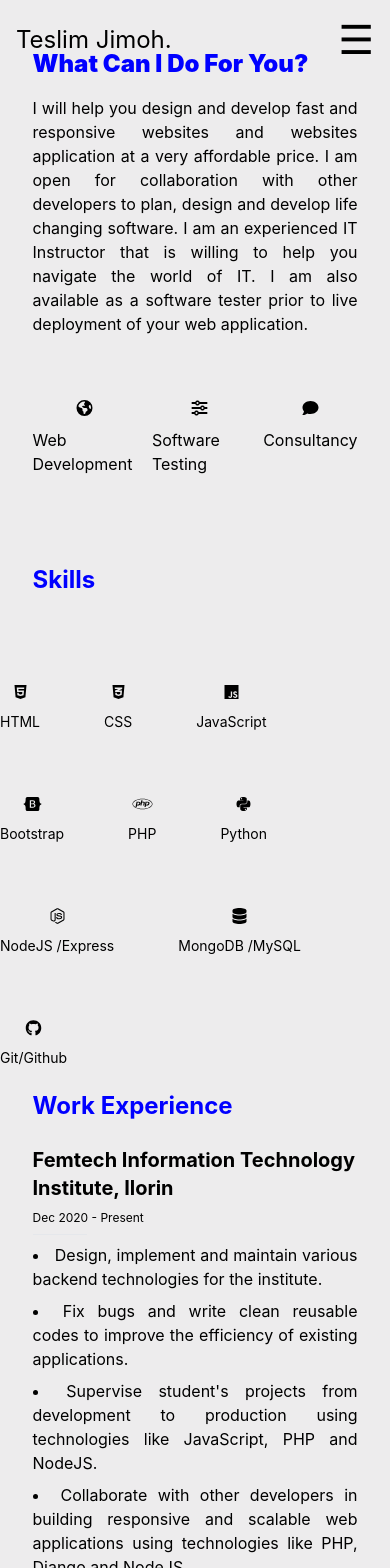
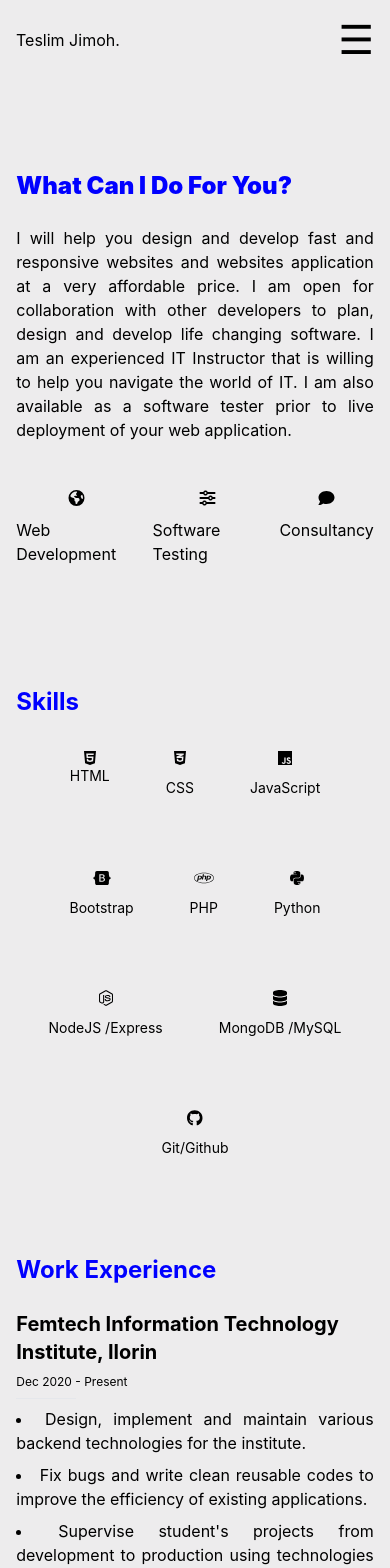
Before and after one commit to Moyowaaaa/Teslim-Jimoh, a Next.js app: page /about in a window 390 px wide. Shown: the top 1568 px of the page. Built offline with nearby package versions, Linux system fonts and the light colour scheme.

Commit message:
mobile responseiveness

```diff
--- a/components/Footer.js
+++ b/components/Footer.js
@@ -20,7 +20,7 @@ const Footer = () => {
   return (
     <div className='flex flex-col h-auto bg-[#edeced] text-[black]'>
 
-      <div className='my-4 w-full flex justify-end px-6 items-flex-end '>
+      <div className='my-4 w-full flex justify-center px-6 lg:justify-end lg:items-flex-end '>
         {/* <div>
           <p className='text-base lg:text-xl font-bold'>Teslim Jimoh.</p>
         </div> */}
--- /dev/null
+++ b/components/MobileMenu.js
@@ -0,0 +1,79 @@
+import React,{useState} from 'react'
+import Link from 'next/link'
+import Router from 'next/router'
+import { useRouter } from "next/router";
+
+
+const MobileMenu = ({openMenu, closeMenu}) => {
+    const router = useRouter()
+
+
+
+
+
+
+  return (
+      <div className={`w-full border-2 border-[teal] absolute h-screen overlay ${openMenu ? "hidden":"block"}`}>
+          <div className='flex flex-col h-full justify-center items-center'>
+              <div className=' text-3xl text-white text-white w-[55px] flex items-center justify-center bg-[skyblue] py-2 px-2 hover:bg-[blue] text-white cursor-pointer rounded-full 'onClick={closeMenu}>X</div>
+
+
+              <div className='flex flex-col justify-center items-center'>
+              <Link href='/'><p className='py-4 text-3xl text-white'>home</p></Link>
+
+
+
+              <Link href ="/about">
+        <p className={` py-4 text-3xl text-white  ${router.pathname === "/about" || router.pathname == '/about' ? " " : ""}` }>about</p>
+        </Link>
+
+
+        <Link href="/projects">
+             <p className=' py-4 text-3xl text-white '>projects</p>
+        </Link>
+
+
+        <Link href="/about/#contact">
+
+                <p className={`py-4 text-3xl text-white  ${router.pathname === "/about#contac" || router.pathname == '/about#contact' ? "border-b-2 border-[blue] " : ""}`}>contact</p></Link>
+
+
+
+
+
+
+              </div>
+          </div>
+
+      {/*<div className={`drop-shadow-xl bg-white fixed flex  top-[20px] w-screen pb-6 ${openMenu ? "hidden":"block"}` }
+
+         </div>
+    <div className='flex flex-col w-full text-center'>
+
+    <Link href='/'><p className='hover:border-b-2 border-[blue]'>Teslim Jimoh.</p></Link>
+
+          <Link href ="/about">
+        <p className={`hover:border-b-2 py-4 border-[blue] ${router.pathname === "/about" || router.pathname == '/about' ? " " : ""}` }>about</p>
+        </Link>
+
+        <Link href="/projects">
+             <p className='hover:border-b-2 py-4 border-[blue]'>projects</p>
+        </Link>
+
+
+
+              <Link href="/about/#contact">
+
+                <p className={`hover:border-b-2 py-4 border-[blue] ${router.pathname === "/about#contac" || router.pathname == '/about#contact' ? "border-b-2 border-[blue] " : ""}`}>contact</p></Link>
+
+
+        <div onClick={closeMenu}>X</div>
+    </div> */}
+
+
+    // </div>
+
+  )
+}
+
+export default MobileMenu
--- a/components/MobileNav.js
+++ b/components/MobileNav.js
@@ -1,53 +1,46 @@
 import React,{useEffect, useState} from 'react'
+import MobileMenu from './MobileMenu'
+
+
+
+const MobileNav = () => {
+    const [openMenu, setOpenMenu] = useState(true)
+    // const [closeMenu, setCloseMenu] = useState(false)
+
+
+    const open = () => {
+   setOpenMenu(false)
+    }
+
+    const closeMenu = () => {
+      setOpenMenu(true)
+    }
 
 
 
 
-const MobileNav = () => {
-    const [show, setShow] = useState(false)
 
 
-    const openNav = () => {
-        setShow(true)
-    }
-
-    const closeNav = () => {
-        setShow(false)
-    }
-    // useEffect(() => {
-    //     window.addEventListener("load", this.myfunction);
-    // })
-
-
-    // const openNav = () => {
-    //     document.getElementById("mobile").class.width = "100%";
-    // }
-
-    // const closeNav = () => {
-    //     document.getElementById("mobile").style.width = "0";
-    // }
 
   return (
-    <div className='flex  lg:hidden h-[5rem] items-center justify-between px-4'>
+    <div className='flex w-screen  lg:hidden h-[5rem] '>
 
-    <div className='flex flex-col justify-center text-2xl'>
+      <div className='items-center flex w-full justify-between px-4'>
+    <div className='flex flex-col justify-center text-base'>
         Teslim Jimoh.
     </div>
 
 
-    {/* <div id ="mobile" className={`${show ? "hidden" :"" }`}>
-      <a href="javascript:void(0)" class="closebtn" onClick={closeNav}>&times;</a>
-      <div class="ml"  onClick="closeNav">
-         <a href="#">Home</a>
-        <a href="#about">About Me</a>
-        <a href="#portfolio">Portfolio</a>
-        <a href="#contact">Contact</a>
-      </div>
-  </div> */}
 
 
-  <span id="button" className='text-[40px] cursor-pointer'  onClick={openNav}>
+
+  <span id="button" className='text-[40px] cursor-pointer' onClick={open}>
   &#9776;</span>
+  </div>
+
+
+
+  <MobileMenu openMenu={openMenu} closeMenu={closeMenu} />
     </div>
   )
 }
--- a/components/Navbar.js
+++ b/components/Navbar.js
@@ -25,7 +25,7 @@ const Navbar = () => {
         </Link>
 
 
-              {/* <a href="#resume" className='hover:border-b-2 border-[blue]'>resumé</a> */}
+
               <Link href="/about/#contact">
 
                 <p className={`hover:border-b-2 border-[blue] ${router.pathname === "/about#contac" || router.pathname == '/about#contact' ? "border-b-2 border-[blue] " : ""}`}>contact</p></Link>
--- a/components/ProjectsHeader.js
+++ b/components/ProjectsHeader.js
@@ -7,13 +7,13 @@ import { FontAwesomeIcon } from '@fortawesome/react-fontawesome'
 const ProjectsHeader = () => {
   return (
     <div>
-        <div className='hidden lg:flex items-center w-full h-[5rem]  cursor-pointer  justify-between px-6 bg-[#edeced] text-[black] fixed z-50 '>
+        <div className='w-screen flex items-center lg:w-full h-[4rem]  cursor-pointer  justify-between px-6 bg-[#edeced] text-[black] fixed z-50 '>
 
 
         <Link href='/'><p className='hover:border-b-2 border-[blue]'>Teslim Jimoh.</p></Link>
 
 
-        <Link href='https://github.com/teslim191?tab=repositories' target="_blank" rel="noreferrer"><div className='flex items-center cursor-pointer hover:underline hover:text-[blue]'>See More &nbsp;&nbsp;<FontAwesomeIcon icon={faGithub} width={20} className="hover:text-[blue]" /></div></Link>
+        <Link href='https://github.com/teslim191?tab=repositories' target="_blank" rel="noreferrer"><div className='flex items-center cursor-pointer hover:underline hover:text-[blue]'><span className='hidden lg:flex'>See More</span> &nbsp;&nbsp;<FontAwesomeIcon icon={faGithub} width={20} className="hover:text-[blue]" /></div></Link>
         </div>
     </div>
   )
--- a/pages/about.js
+++ b/pages/about.js
@@ -19,7 +19,21 @@ import teslim from "../images/teslim.jpg";
 
 import Navbar from "../components/Navbar";
 
+
+
 const about = () => {
+
+  const [openMenu, setOpenMenu] = useState(true)
+const closeMenu = () => {
+  setOpenMenu(true)
+}
+
+
+useEffect(() => {
+  setOpenMenu(true)
+})
+
+
   return (
     <div>
 <Head>
@@ -27,22 +41,16 @@ const about = () => {
 <meta name="description" content="Generated by create next app" />
 <link rel="icon" href="/favicon.ico" />
 </Head>
-      <MobileNav />
+<MobileNav openMenu={openMenu} closeMenu={closeMenu} />
+
+
 <Navbar />
 
+<div className="flex flex-col pt-[4.1rem]  w-11/12 lg:w-6/12 mx-auto">
 
 
-      <div
-        className="w-full flex flex-col  h-screen justify-center  bg-[#edeced] text-[black] pt-[4rem] "
-
-      >
-        <div className="flex justify-center  w-full  lg:w-9/12 mx-auto py-6 ">
-          {/* <h1 className="w-auto  text-2xl pt-[4rem] text-center">Services</h1> */}
-          {/* <hr className=" w-7/12 ml-4"></hr> */}
-        </div>
-
-        <div className=" w-10/12 md:w-6/12 mx-auto flex flex-col my-4 gap-4 " >
-          <h2  className="flex justify-start  text-2xl text-[blue]  font-black text-center" >What Can I Do For You?</h2>
+  <div className="h-auto lg:h-screen w-full flex flex-col  justify-center ">
+  <h2  className="flex   text-2xl text-[blue]  font-black text-center py-6" >What Can I Do For You?</h2>
   <p className="text-justify w-full px-auto">
     I will help you design and develop fast and responsive websites and
     websites application at a very affordable price. I am open for
@@ -51,6 +59,7 @@ const about = () => {
     to help you navigate the world of IT. I am also available as a
     software tester prior to live deployment of your web application.
   </p>
+
 
   <div className="flex w-full gap-4 lg:gap-[4rem] pt-12 justify-center">
       <div className="flex flex-col items-center gap-3 hover:text-[blue] cursor-pointer">
@@ -70,87 +79,62 @@ const about = () => {
           <p>Consultancy</p>
       </div>
       </div>
-        </div>
-
-        <div
-        className=" flex flex-col  justify-center bg-[#edeced] text-[black] pt-[3rem]  "
-        id="resume"
-      >
-        <div className="flex items-center justify-start w-10/12 mb-12 lg:w-6/12 mx-auto py-6">
-          <h1 className="w-auto font-bold text-2xl text-[blue]">Skills</h1>
-
-        </div>
-
-        <div className=" w-[auto] md:w-6/12 mx-auto flex flex-col my-4">
-          {/* <li>HTML5</li>
-          <li>CSS3</li>
-          <li>JavaScript</li>
-          <li>JQuery</li>
-          <li>NodeJs/ExpressJs</li>
-          <li>PHP</li>
-          <li>MongoDB</li>
-          <li>Python/Django</li>
-          <li>MySQL</li>
-          <li>Git/Github</li> */}
 
 
 
-          <div className="flex w-full gap-[4rem] flex-wrap">
-              <div className="flex flex-col items-center gap-3 hover:text-[blue] cursor-pointer">
-          <FontAwesomeIcon icon={faHtml5} width={25} />
+      <div className="flex flex-col mt-[6rem]  w-full ">
+      <h1 className=" font-bold text-2xl text-[blue] py-6">Skills</h1>
+
+      <div className="w-10/12 mx-auto justify-center py-2 flex gap-[3.5rem] flex-wrap ">
+      <div className="flex flex-col items-center gap-3h-[4rem]  hover:text-[blue] cursor-pointer">
+  <FontAwesomeIcon icon={faHtml5}   />
   <p className="text-sm">HTML</p>
   </div>
 
-          <div className="flex flex-col items-center gap-3 hover:text-[blue] cursor-pointer">
-          <FontAwesomeIcon icon={faCss3Alt} width={25} />
+  <div className="flex flex-col items-center gap-3 h-[4rem] hover:text-[blue] cursor-pointer">
+  <FontAwesomeIcon icon={faCss3Alt}  />
   <p className="text-sm">CSS</p>
   </div>
 
-          <div className="flex flex-col items-center gap-3 hover:text-[blue] cursor-pointer">
-          <FontAwesomeIcon icon={faJs} width={25} />
+  <div className="flex flex-col items-center gap-3 h-[4rem] hover:text-[blue] cursor-pointer">
+  <FontAwesomeIcon icon={faJs}  />
   <p className="text-sm">JavaScript</p>
   </div>
 
-          <div className="flex flex-col items-center gap-3 hover:text-[blue] cursor-pointer">
-          <FontAwesomeIcon icon={faBootstrap} width={25} />
+  <div className="flex flex-col items-center gap-3 h-[4rem] hover:text-[blue] cursor-pointer">
+  <FontAwesomeIcon icon={faBootstrap}  />
   <p className="text-sm">Bootstrap</p>
   </div>
 
-          <div className="flex flex-col items-center gap-3 hover:text-[blue] cursor-pointer">
-          <FontAwesomeIcon icon={faPhp} width={25} />
+  <div className="flex flex-col items-center gap-3 h-[4rem] hover:text-[blue] cursor-pointer">
+  <FontAwesomeIcon icon={faPhp}  />
   <p className="text-sm">PHP</p>
   </div>
 
-          <div className="flex flex-col items-center gap-3 hover:text-[blue] cursor-pointer">
-          <FontAwesomeIcon icon={faPython} width={25} />
+  <div className="flex flex-col items-center gap-3 h-[4rem] hover:text-[blue] cursor-pointer">
+  <FontAwesomeIcon icon={faPython}  />
   <p className="text-sm">Python</p>
   </div>
 
-          <div className="flex flex-col items-center gap-3 hover:text-[blue] cursor-pointer">
-          <FontAwesomeIcon icon={faNodeJs} width={25} />
+  <div className="flex flex-col items-center gap-3 h-[4rem] hover:text-[blue] cursor-pointer">
+  <FontAwesomeIcon icon={faNodeJs}  />
   <p className="text-sm">NodeJS /Express</p>
   </div>
 
 
 
-          <div className="flex flex-col items-center gap-3 hover:text-[blue] cursor-pointer">
-          <FontAwesomeIcon icon={faDatabase} width={25} />
+  <div className="flex flex-col items-center gap-3 h-[4rem] hover:text-[blue] cursor-pointer">
+  <FontAwesomeIcon icon={faDatabase}  />
   <p className="text-sm">MongoDB /MySQL</p>
   </div>
 
 
 
-          <div className="flex flex-col items-center gap-3 hover:text-[blue] cursor-pointer">
-              <FontAwesomeIcon icon={faGithub} width={25} />
+  <div className="flex flex-col items-center gap-3 h-[4rem] hover:text-[blue] cursor-pointer">
+      <FontAwesomeIcon icon={faGithub}  />
       <p className="text-sm">Git/Github</p>
   </div>
 
-
-          </div>
-
-
-
-        </div>
   </div>
       </div>
 
@@ -158,13 +142,14 @@ const about = () => {
 
 
 
-      <div className=" w-10/12 md:w-6/12 h-screen items-center justify-center mx-auto flex flex-col my-4 ">
-      <div className="flex justify-start  w-full  lg:w-full mx-auto py-6 ">
-          <h1 className="w-auto font-bold text-2xl text-[blue]">Work Experience</h1>
-
   </div>
 
-        <div className="flex flex-col gap-2">
+
+  <div className="w-full flex flex-col h-screen pt-12 lg:pt-0">
+  <h1 className="w-auto font-bold text-2xl text-[blue] py-6">Work Experience</h1>
+
+  <div className="w-full flex flex-col gap-2">
+
   <h2 className="font-bold text-xl ">
   Femtech Information Technology Institute, Ilorin
 </h2>
@@ -191,14 +176,13 @@ const about = () => {
   Create clear, engaging lessons to draw interest and develop students
   in Web Application Development.
 </li>
-      </div>
 
 
     </div>
 
-       <div className="w-10/12 md:w-6/12 mx-auto flex flex-col my-4 mt-6">
-          <div className="flex flex-col gap-2">
-          <h2 className="font-bold text-xl">Freelance</h2>
+    <div className="w-full  flex flex-col gap-2">
+
+    <h2 className="font-bold text-xl ">Freelance</h2>
 <p className="text-xs">Feb 2020 - Present</p>
 <hr className="w-2/12"></hr>
 
@@ -207,30 +191,29 @@ const about = () => {
 </li>
 
 <li>Design websites based on clients specifications.</li>
-      </div>
+
     </div>
 
 
 
-      <div
-        className="w-full  flex flex-col justify-center bg-[#edeced] text-[black]  my-6"
-        id="contact"
-      >
-        <div className="flex items-center justify-start w-full  lg:w-6/12 mx-auto py-6 mt-[4rem]">
-          <h1 className="w-auto font-bold text-2xl text-[blue]">Contact </h1>
-
   </div>
 
-        <div className="w-6/12  m-[auto] h-auto flex flex-col mx-auto">
+
+
+  <div className="w-full flex flex-col h-screen justify-center items-center" id="contact">
+  <h1 className="w-auto font-bold text-2xl text-[blue] py-6">Contact </h1>
+
+
+  <div className="w-full mt-[2rem] flex flex-col mx-auto">
     <form>
         <div className="flex flex-col gap-2">
-                    <input type="text" placeholder="Name" className="bg-[#edeced] border-b-[2px]  focus:border-[blue] w-full px-2 py-2 outline-none placeholder:text-black"></input>
+            <input type="text" placeholder="Name" className="bg-[#edeced] border-b-[2px]  focus:border-[blue] w-full px-2 py-2 outline-none placeholder:text-black focus:placeholder:text-[darkslategrey]"></input>
 
-                    <input type="text" placeholder="Email" className="bg-[#edeced] border-b-[2px]  focus:border-[blue] w-full px-2 py-2 outline-none placeholder:text-black"></input>
+            <input type="text" placeholder="Email" className="bg-[#edeced] border-b-[2px]  focus:border-[blue] w-full px-2 py-2 outline-none placeholder:text-black focus:placeholder:text-[darkslategrey]"></input>
 
-                    <input type="text" placeholder="Subject" className="bg-[#edeced] border-b-[2px]  focus:border-[blue] w-full px-2 py-2 outline-none placeholder:text-black"></input>
+            <input type="text" placeholder="Subject" className="bg-[#edeced] border-b-[2px]  focus:border-[blue] w-full px-2 py-2 outline-none placeholder:text-black focus:placeholder:text-[darkslategrey]"></input>
 
-                    <textarea placeholder="Message" className="h-24  border-b-[2px] focus:border-[blue] bg-[#edeced] resize-none px-2 pt-2 outline-none placeholder:text-black "></textarea>
+            <textarea placeholder="Message" className="h-24  border-b-[2px] focus:border-[blue] bg-[#edeced] resize-none px-2 pt-2 outline-none placeholder:text-black focus:placeholder:text-[darkslategrey] "></textarea>
             </div>
 
             <button className="h-auto py-2 px-4 mt-12 border-[2px]  outline-none w-full bg-black text-white">Submit</button>
@@ -238,8 +221,12 @@ const about = () => {
 </div>
 
 
+
+
+
   </div>
 
+</div>
 
 
 <Footer />
--- a/pages/index.js
+++ b/pages/index.js
@@ -20,7 +20,15 @@ import Navbar from '../components/Navbar'
 export default function Home() {
 // console.log(teslim)
 
+const [openMenu, setOpenMenu] = useState(true)
+const closeMenu = () => {
+  setOpenMenu(true)
+}
 
+
+useEffect(() => {
+  setOpenMenu(true)
+})
 
 
 
@@ -33,7 +41,7 @@ export default function Home() {
         <meta name="description" content="Generated by create next app" />
         <link rel="icon" href="/favicon.ico" />
       </Head>
-      <MobileNav />
+      <MobileNav openMenu={openMenu} closeMenu={closeMenu} />
       <div className='flex flex-col-reverse lg:flex-row h-auto' >
 
 
@@ -48,12 +56,12 @@ export default function Home() {
 
             <div className=' w-full h-full flex flex-col  justify-center'>
               <div className='w-10/12 lg:w-7/12 mx-auto  flex flex-col justify-center'>
-                <h1 className='font-semibold text-[blue] text-2xl'>HELLO, EARTHLINGS.</h1>
-            <h2 className='text-4xl font-bold mb-3 '>
+                <h1 className='font-semibold text-[blue] text-1xl lg:text-2xl'>HELLO, EARTHLINGS.</h1>
+            <h2 className='text-2xl lg:text-4xl font-bold mb-3 '>
 I&apos;m Jimoh Teslim Oyewale.
 </h2>
 
-<p className='w-10/12 lg:w-full text-xs  mx-auto py-4 text-justify'>
+<p className='w-full lg:w-full text-sm   mx-auto py-4 text-justify'>
 
 I&apos;m an Innovative Software Engineer with more than 2 years of experience in Web Application Development. Demonstrated talent for front and back-end web development. Detail-oriented, with a passion for writing clean and reusable codes in problem-solving. I am passionate about transforming ideas into reality and is always motivated to take up new challenges that will enable me learn and improve on my skillset.
 </p>
@@ -83,7 +91,7 @@ I&apos;m an Innovative Software Engineer with more than 2 years of experience in
 
 
 <Link href="/about/#contact">
-<button className='h-auto px-6 lg:px-12 bg-[] border-2 border-[blue] py-4 mx-4 text-black hover:border-[black] hover:text-[white] hover:bg-[blue] rounded-lg'>Hire Me</button>
+<button className='h-auto px-6 lg:px-12 bg-[white] py-4 mr-4 text-black border-[blue] border-2 hover:bg-[blue] hover:text-white hover:border-0 rounded-lg'>Hire Me</button>
 </Link>
 </div>
 
@@ -104,13 +112,13 @@ I&apos;m an Innovative Software Engineer with more than 2 years of experience in
 
 
 
-          <div className='w-12/12 lg:w-5/12 bg-[darkslategrey] h-[35rem] lg:h-screen  lg:fixed px-auto lg:right-0 flex-col justify-center items-center flex flex-col'>
+          <div className=' hidden w-12/12 lg:w-5/12 bg-[blue] h-[35rem] lg:h-screen  lg:fixed px-auto lg:right-0 flex-col justify-center items-center lg:flex flex-col'>
 
-            <div className=' w-7/12 h-3/5 px-6 mt-6'>
+            {/* <div className=' w-7/12 h-3/5 px-6 mt-6'>
               <Image src={teslim} className="w-full h-full" />
-              {/* <Image src={profile}  className="w-full h-full" /> */}
 
-            </div>
+
+            </div> */}
 
 
 
--- a/pages/projects.js
+++ b/pages/projects.js
@@ -1,4 +1,5 @@
-import React from 'react'
+import React,{useState,useEffect} from 'react'
+import Head from 'next/head'
 import Link from 'next/link'
 import First from "../images/portfolio1.PNG"
 import Second from "../images/portfolio.PNG"
@@ -13,26 +14,33 @@ import { faCoffee,faEnvelope, faExternalLinkAlt} from '@fortawesome/free-solid-s
 import { FontAwesomeIcon } from '@fortawesome/react-fontawesome'
 
 const projects = () => {
-  // console.log(First)
-  // console.log(Second)
-  // console.log(Third)
-  // console.log(Fourth)
-  // console.log(Fifth)
+
+  const [openMenu, setOpenMenu] = useState(true)
+const closeMenu = () => {
+  setOpenMenu(true)
+}
+
+
+useEffect(() => {
+  setOpenMenu(true)
+})
+
+
   return (
-    <div className='h-content lg:h-auto  flex flex-col bg-[#edeced] text-[black]'>
-      {/* <Link href="/">
-        <div className='flex w-full h-[3rem]  items-center  mb-2 text-xl font-semibold cursor-pointer justify-around'>
-            <p className='hover:border-b-2 border-b-[green] w-3/12'>Teslim Jimoh.</p>
+    <div className=''>
+        <Head>
+        <title>Teslim Jimoh</title>
+        <meta name="description" content="Generated by create next app" />
+        <link rel="icon" href="/favicon.ico" />
+      </Head>
 
-            <p className='hover:border-b-2 border-b-[green]'>See More</p>
-        </div>
-        </Link> */}
       <ProjectsHeader />
 
 
-        <div className='flex flex-col w-11/12 lg:w-8/12 h-screen justify-center  lg:h-auto mx-auto pt-2 items-center mt-[5rem]'>
+      <div className='flex flex-col w-11/12 lg:w-8/12 mx-auto h-auto pt-[5rem]'>
 
-          <div className='w-full lg:w-10/12 h-auto mb-4'>
+
+      <div className='w-full  h-auto mb-4'>
   <a href="https://organicskin.herokuapp.com/" target="_blank" rel="noreferrer">
 
     <Image src={First} />
@@ -51,7 +59,7 @@ const projects = () => {
     </div>
   </div>
 
-          <div className='w-full  lg:w-10/12 h-[auto] mb-4'>
+  <div className='w-full   h-[auto] mb-4'>
 
 <Image src={Second} />
 <div className='h-[4rem] bg-[blue] text-white flex items-center justify-between px-6'>
@@ -66,8 +74,7 @@ const projects = () => {
 </div>
 
 
-
-          <div className='w-full  lg:w-10/12 h-[auto] mb-4'>
+<div className='w-full   h-[auto] mb-4'>
 
     <Image src={Third} />
     <div className='h-[4rem] bg-[blue] text-white flex items-center justify-between px-6'>
@@ -82,7 +89,8 @@ const projects = () => {
 
   </div>
 
-          <div className='w-full  lg:w-10/12 h-[auto] mb-4'>
+
+  <div className='w-full   h-[auto] mb-4'>
   <Image src={Fourth} />
     <div className='h-[4rem] bg-[blue] text-white flex items-center justify-between px-6'>
       <h2 className='hover:underline underline-[teal]'>E-commerce</h2>
@@ -100,7 +108,8 @@ const projects = () => {
 
 
 
-          <div className='w-full  lg:w-10/12 h-[auto] mb-4'>
+
+  <div className='w-full   h-[auto] mb-4'>
     <Image src={Fifth} />
     <div className='h-[4rem] bg-[blue] text-white flex items-center justify-between px-6'>
       <h2 className='hover:underline underline-[teal]'>Malcolm Portfolio</h2>
@@ -114,69 +123,21 @@ const projects = () => {
 
   </div>
 
-            {/* <h2 className='text-xl font-semibold text-center my-6'>My works.</h2> */}
 
 
-{/*
-
-            <div className=' w-10/12  mx-auto flex flex-wrap gap-12 justify-center py-4'>
 
 
-                <div className='w-5/12 h-max  flex flex-col'>
-
-                  <div className='h-4/6  border-2'>
-                    <Image src={Project} alt="Project1" className='w-full h-full'/>
-                  </div>
-
-                  <div className='h-2/6 bg-[teal] '>
-                    <p className='py-4 text-center'>Abi Skincare</p>
-                  </div>
 
 
-                </div> */}
-
-                {/* ----------------- */}
 
 
-           {/* <div className='w-5/12 h-max  flex flex-col px-2'>
 
-                  <div className='h-4/6 '>
-                    <Image src={secondProject} alt="Project2" className='w-full h-full'/>
-                  </div>
-
-                  <div className='h-2/6 bg-[teal] border-2'>
-                    <p>Reboic</p>
-                  </div>
-
-
-                </div> */}
-
-                {/* ----------- */}
-
-                {/* <div className='w-5/12 h-[15rem] border-2 border-[blue] flex flex-col px-2'>
-
-                  <div className='h-4/6 border-[red] border-2'></div>
-
-                  <div className='h-2/6 border-[teal] border-2'></div>
-
-
-                </div> */}
-
-
-                {/* ------------ */}
-
-                {/* <div className='w-5/12 h-[15rem] border-2 border-[blue] flex flex-col px-2'>
-
-                  <div className='h-4/6 border-[red] border-2'></div>
-
-                  <div className='h-2/6 border-[teal] border-2'></div>
 
 
       </div>
-            </div> */}
-        </div>
 
       <Footer />
+
     </div>
   )
 }
--- a/styles/globals.css
+++ b/styles/globals.css
@@ -69,3 +69,7 @@ height: 5px;;
 ::-webkit-scrollbar-thumb:hover {
   background: #555;
 }
+
+.overlay{
+  background:rgba(13, 86, 164, 0.95)
+}
```
Lines whose indentation alone changed are shown as unchanged.
